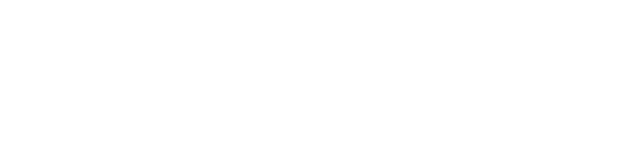
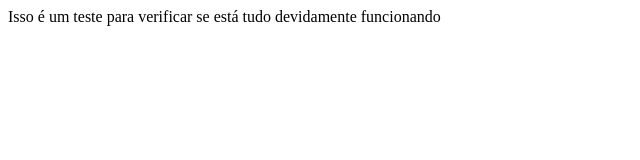
Before and after one commit to brunoasiqueira/EstudosProgramacao, a plain HTML site: page index.html in a window 1280 px wide. Shown: the whole page, without its empty margins (0-640 px from the left). Drawn offline with Linux system fonts and the light colour scheme.

Commit message:
Configurando o Notebook para commit

```diff
--- a/index.html
+++ b/index.html
@@ -7,5 +7,7 @@
 </head>
 <body>
 
+Isso é um teste para verificar se está tudo devidamente funcionando
+
 </body>
 </html>
```
